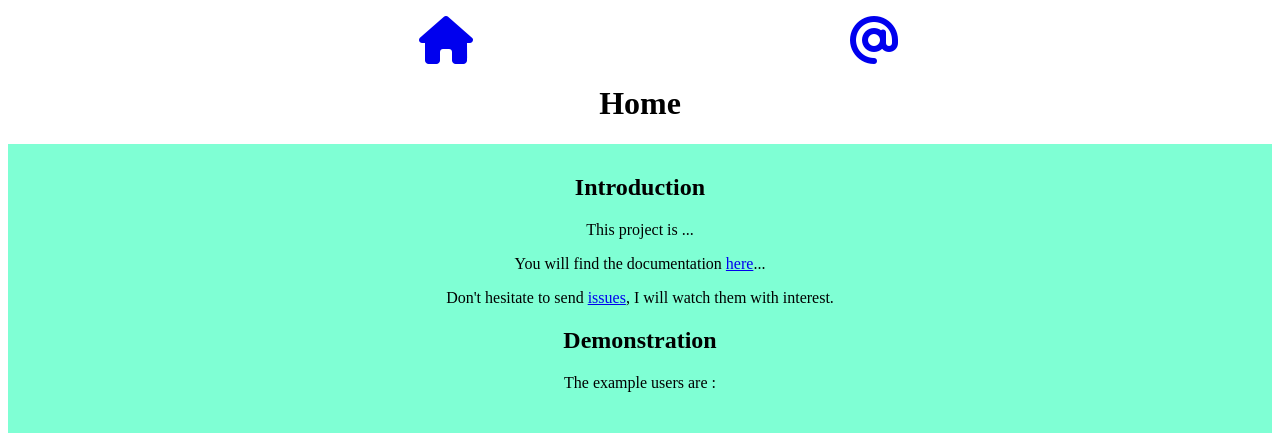
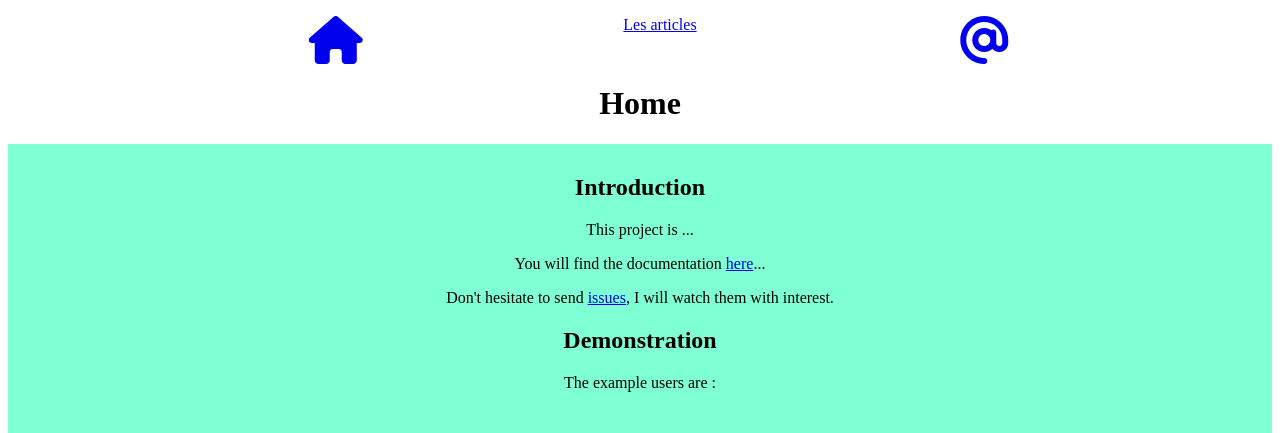
Before and after one commit to AnnaigJegourel/OC-P5-Creez-votre-premier-blog-en-PHP, a PHP site: template src/View/home.twig in a window 1280 px wide. Shown: the top 433 px of the page. Run offline with PHP 8.4, Linux system fonts and the light colour scheme; the template is opened without the code that fills it, so the values that code supplies are empty; some libraries are stand-ins or nearby versions.

Commit message:
Update navbar.twig creating a link to Post pages

```diff
--- a/src/View/Layout/navbar.twig
+++ b/src/View/Layout/navbar.twig
@@ -3,6 +3,11 @@
         <li>
             <a href="index.php?access=home" accesskey="h" title="Home">
                 <i class="fas fa-home fa-fw fa-3x" aria-hidden="true"></i>
+            </a>
+        </li>
+        <li>
+            <a href="index.php?access=post" accesskey="p" title="Post">
+                Les articles
             </a>
         </li>
         <li>
```
